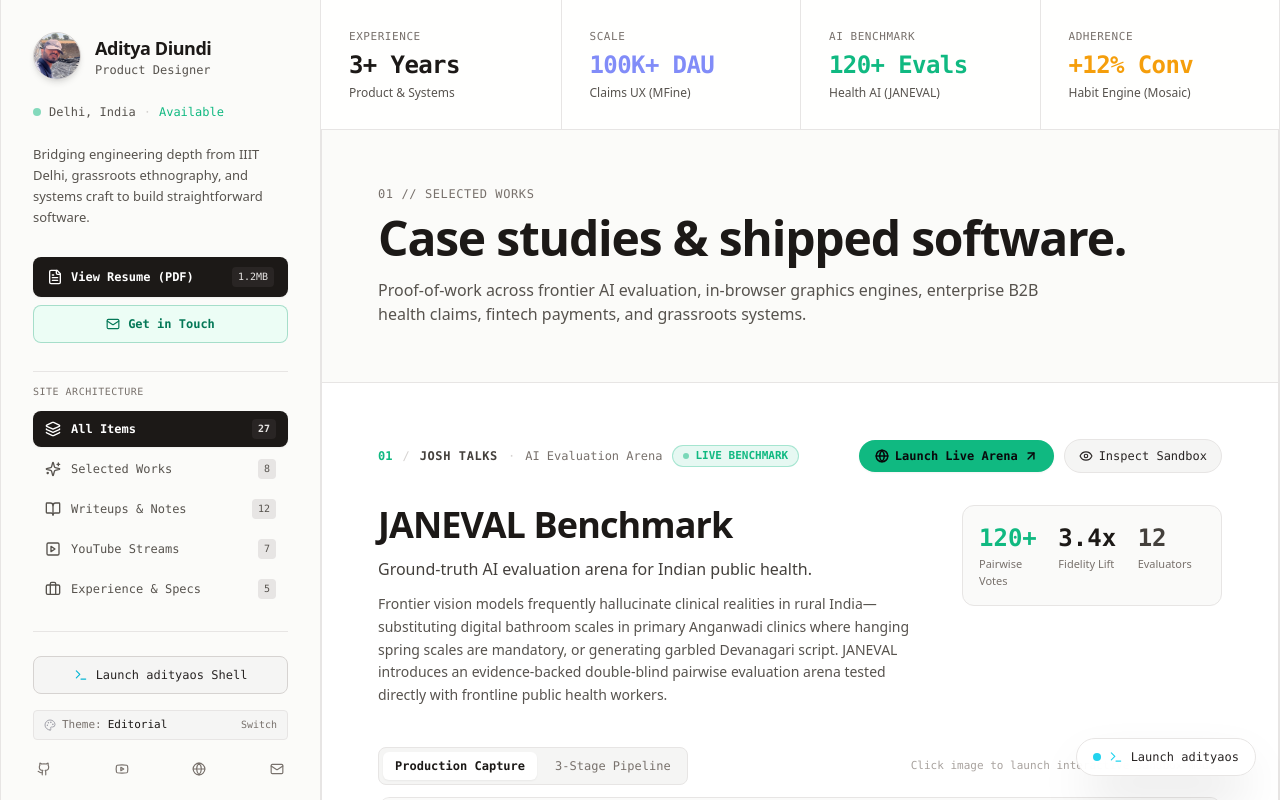
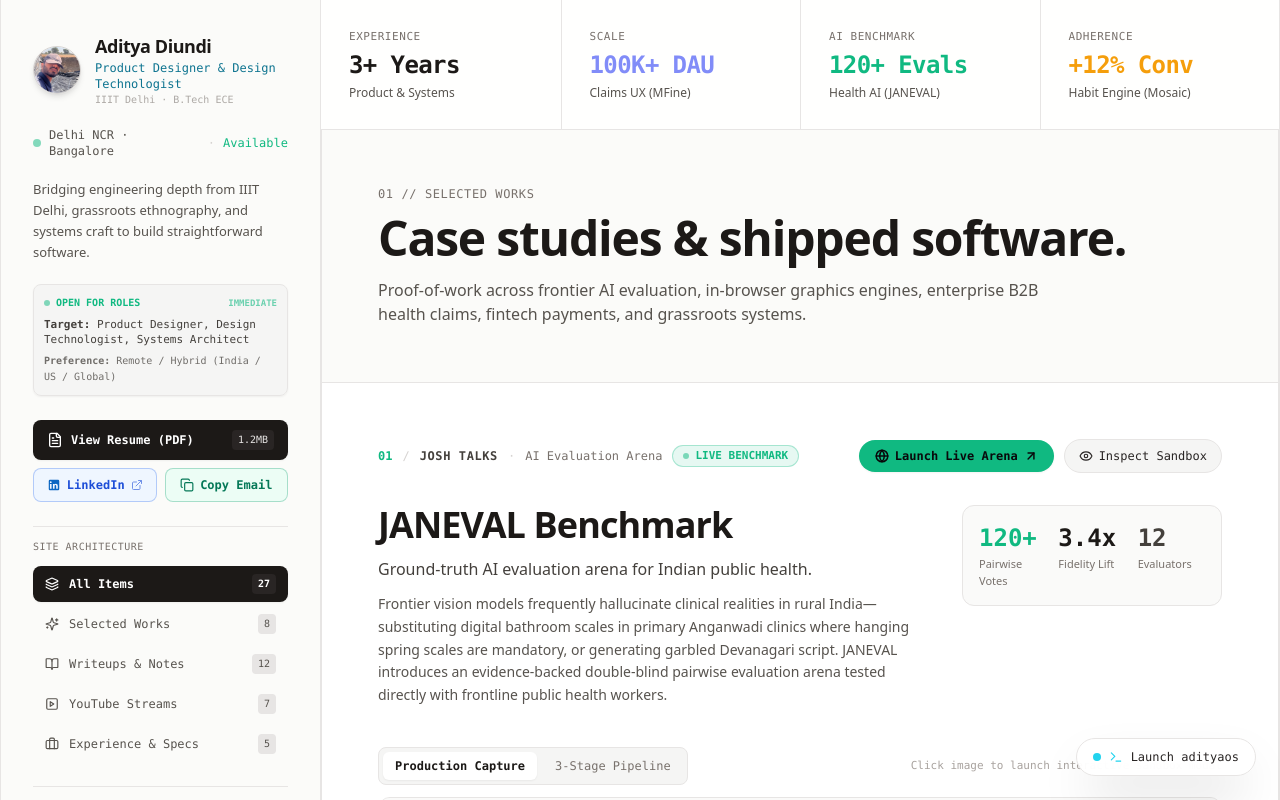
Before and after one commit to AdityaDiundi/adityaos, a Next.js app: page / in a window 1280 px wide. Shown: the top 800 px of the page. Built offline with nearby package versions, Linux system fonts and the light colour scheme.

Commit message:
feat(portfolio): elevate positioning to Product Designer & Design Technologist, add LinkedIn & 1-click email copy

```diff
--- a/components/Portfolio/PortfolioSidebar.tsx
+++ b/components/Portfolio/PortfolioSidebar.tsx
@@ -11,11 +11,13 @@ import {
   Globe,
   Palette,
   Check,
+  Copy,
   Layers,
   BookOpen,
   Briefcase,
   PlaySquare,
   Sparkles,
+  ExternalLink,
 } from "lucide-react";
 import { useThemeStore, OSThemeId } from "@/store/themeStore";
 
@@ -25,14 +27,28 @@ interface PortfolioSidebarProps {
   onLaunchOS: () => void;
 }
 
+const LinkedinIcon = (props: React.SVGProps<SVGSVGElement>) => (
+  <svg viewBox="0 0 24 24" fill="currentColor" {...props}>
+    <path d="M19 3a2 2 0 0 1 2 2v14a2 2 0 0 1-2 2H5a2 2 0 0 1-2-2V5a2 2 0 0 1 2-2h14m-.5 15.5v-5.3a3.26 3.26 0 0 0-3.26-3.26c-.85 0-1.84.52-2.28 1.3v-1.11h-2.79v8.37h2.79v-4.93c0-.77.62-1.4 1.39-1.4a1.4 1.4 0 0 1 1.4 1.4v4.93h2.75M6.46 8.76a1.53 1.53 0 0 0 0-3.06 1.53 1.53 0 0 0 0 3.06m1.4 9.74v-8.37H5.06v8.37h2.8z" />
+  </svg>
+);
+
 export function PortfolioSidebar({
   activeFilter,
   onSelectFilter,
   onLaunchOS,
 }: PortfolioSidebarProps) {
   const [themeDropdownOpen, setThemeDropdownOpen] = useState(false);
+  const [copiedEmail, setCopiedEmail] = useState(false);
   const { currentThemeId, setTheme, activeTheme } = useThemeStore();
   const isDark = activeTheme.isDark;
+
+  const handleCopyEmail = (e: React.MouseEvent) => {
+    e.preventDefault();
+    navigator.clipboard.writeText("aditya15124@iiitd.ac.in");
+    setCopiedEmail(true);
+    setTimeout(() => setCopiedEmail(false), 2200);
+  };
 
   const feedToggles = [
     { id: "all", label: "All Items", icon: Layers, count: "27" },
@@ -58,7 +74,7 @@ export function PortfolioSidebar({
       }`}
     >
       {/* Top Identity & Above-The-Fold Conversion Block */}
-      <div className="space-y-6">
+      <div className="space-y-5">
         {/* Profile Avatar & Title */}
         <div className="flex items-center gap-3.5">
           <div
@@ -83,11 +99,18 @@ export function PortfolioSidebar({
               Aditya Diundi
             </h1>
             <p
-              className={`text-xs font-mono ${
-                isDark ? "text-zinc-400" : "text-stone-600"
+              className={`text-xs font-mono font-medium ${
+                isDark ? "text-cyan-400" : "text-cyan-700"
               }`}
             >
-              Product Designer
+              Product Designer & Design Technologist
+            </p>
+            <p
+              className={`text-[10px] font-mono opacity-60 ${
+                isDark ? "text-zinc-400" : "text-stone-500"
+              }`}
+            >
+              IIIT Delhi · B.Tech ECE
             </p>
           </div>
         </div>
@@ -99,7 +122,7 @@ export function PortfolioSidebar({
           }`}
         >
           <span className="w-2 h-2 rounded-full bg-emerald-500 animate-pulse" />
-          <span>Delhi, India</span>
+          <span>Delhi NCR · Bangalore</span>
           <span className={isDark ? "text-zinc-600" : "text-stone-300"}>·</span>
           <span className="text-emerald-500 font-medium">Available</span>
         </div>
@@ -113,9 +136,33 @@ export function PortfolioSidebar({
           Bridging engineering depth from IIIT Delhi, grassroots ethnography, and systems craft to build straightforward software.
         </p>
 
+        {/* Open To Work Target Roles Card */}
+        <div
+          className={`p-2.5 rounded-lg border text-xs font-mono space-y-1.5 shadow-sm transition-colors ${
+            isDark
+              ? "bg-zinc-900/60 border-zinc-800 text-zinc-300"
+              : "bg-stone-100/90 border-stone-200 text-stone-700"
+          }`}
+        >
+          <div className="flex items-center justify-between text-[10px] uppercase font-bold text-emerald-500">
+            <span className="flex items-center gap-1.5">
+              <span className="w-1.5 h-1.5 rounded-full bg-emerald-500 animate-pulse" />
+              Open For Roles
+            </span>
+            <span className="opacity-60 text-[9px]">Immediate</span>
+          </div>
+          <div className="text-[11px] leading-snug">
+            <strong>Target:</strong> Product Designer, Design Technologist, Systems Architect
+          </div>
+          <div className="text-[10px] opacity-75">
+            <strong>Preference:</strong> Remote / Hybrid (India / US / Global)
+          </div>
+        </div>
+
         {/* Above-The-Fold High-Contrast Conversion Path for Recruiters */}
         <div className="space-y-2 pt-1 pb-1">
-          <div className="flex flex-col sm:flex-row lg:flex-col gap-2 font-mono text-xs">
+          <div className="flex flex-col gap-2 font-mono text-xs">
+            {/* 1. Primary Resume Button */}
             <a
               href="/Aditya_Diundi_Resume.pdf"
               target="_blank"
@@ -137,17 +184,49 @@ export function PortfolioSidebar({
               </span>
             </a>
 
+            {/* 2. Dual Connect Row: LinkedIn & Copy Email */}
+            <div className="grid grid-cols-2 gap-2">
               <a
-              href="mailto:aditya15124@iiitd.ac.in"
-              className={`w-full py-2.5 px-3.5 rounded-lg border font-semibold flex items-center justify-center gap-2 transition-all cursor-pointer ${
+                href="https://www.linkedin.com/in/adityadiundi/"
+                target="_blank"
+                rel="noopener noreferrer"
+                className={`py-2 px-2.5 rounded-lg border font-semibold flex items-center justify-center gap-1.5 transition-all cursor-pointer ${
                   isDark
+                    ? "border-blue-500/30 bg-blue-950/20 hover:bg-blue-900/40 text-blue-300"
+                    : "border-blue-600/30 bg-blue-50 hover:bg-blue-100 text-blue-700"
+                }`}
+              >
+                <LinkedinIcon className="w-3.5 h-3.5 text-[#0A66C2]" />
+                <span>LinkedIn</span>
+                <ExternalLink className="w-3 h-3 opacity-60" />
+              </a>
+
+              <button
+                type="button"
+                onClick={handleCopyEmail}
+                className={`py-2 px-2.5 rounded-lg border font-semibold flex items-center justify-center gap-1.5 transition-all cursor-pointer ${
+                  copiedEmail
+                    ? isDark
+                      ? "border-emerald-500 bg-emerald-950/40 text-emerald-300"
+                      : "border-emerald-600 bg-emerald-100 text-emerald-800"
+                    : isDark
                     ? "border-emerald-500/30 bg-emerald-950/20 hover:bg-emerald-900/40 text-emerald-300"
                     : "border-emerald-600/30 bg-emerald-50 hover:bg-emerald-100 text-emerald-700"
                 }`}
               >
-              <Mail className="w-3.5 h-3.5" />
-              <span>Get in Touch</span>
-            </a>
+                {copiedEmail ? (
+                  <>
+                    <Check className="w-3.5 h-3.5 text-emerald-400 stroke-[3]" />
+                    <span>Copied!</span>
+                  </>
+                ) : (
+                  <>
+                    <Copy className="w-3.5 h-3.5" />
+                    <span>Copy Email</span>
+                  </>
+                )}
+              </button>
+            </div>
           </div>
         </div>
 
@@ -178,20 +257,20 @@ export function PortfolioSidebar({
                         ? "bg-zinc-100 text-zinc-950 font-semibold shadow-sm"
                         : "bg-stone-900 text-white font-semibold shadow-sm"
                       : isDark
-                      ? "text-zinc-400 hover:text-white hover:bg-zinc-900/70"
-                      : "text-stone-600 hover:text-stone-900 hover:bg-stone-100"
+                      ? "text-zinc-400 hover:bg-zinc-900/80 hover:text-zinc-200"
+                      : "text-stone-600 hover:bg-stone-100 hover:text-stone-900"
                   }`}
                 >
                   <div className="flex items-center gap-2.5">
-                    <Icon className="w-4 h-4" />
+                    <Icon className="w-3.5 h-3.5" />
                     <span>{item.label}</span>
                   </div>
                   <span
-                    className={`text-[10px] px-1.5 py-0.5 rounded ${
+                    className={`text-[10px] px-1.5 py-0.5 rounded font-mono ${
                       isActive
                         ? isDark
-                          ? "bg-zinc-300 text-zinc-900 font-bold"
-                          : "bg-stone-800 text-stone-200 font-bold"
+                          ? "bg-zinc-200 text-zinc-900"
+                          : "bg-stone-800 text-white"
                         : isDark
                         ? "bg-zinc-900 text-zinc-500"
                         : "bg-stone-200 text-stone-600"
@@ -239,7 +318,7 @@ export function PortfolioSidebar({
               <Palette className="w-3 h-3 text-zinc-400" />
               <span className={isDark ? "text-zinc-500" : "text-stone-500"}>Theme:</span>
               <span className={`font-medium ${isDark ? "text-zinc-200" : "text-stone-900"}`}>
-                {themeOptions.find((t) => t.id === currentThemeId)?.label.split(" ")[0] || "Obsidian"}
+                {themeOptions.find((t) => t.id === currentThemeId)?.label.split(" ")[0] || "Editorial"}
               </span>
             </div>
             <span className={`text-[10px] ${isDark ? "text-zinc-500" : "text-stone-500"}`}>
@@ -290,6 +369,15 @@ export function PortfolioSidebar({
           }`}
         >
           <a
+            href="https://www.linkedin.com/in/adityadiundi/"
+            target="_blank"
+            rel="noopener noreferrer"
+            className={`transition-colors p-1 hover:text-blue-500`}
+            title="LinkedIn"
+          >
+            <LinkedinIcon className="w-3.5 h-3.5" />
+          </a>
+          <a
             href="https://github.com/AdityaDiundi"
             target="_blank"
             rel="noopener noreferrer"
--- a/components/Portfolio/ResumeSection.tsx
+++ b/components/Portfolio/ResumeSection.tsx
@@ -316,16 +316,27 @@ export function ResumeSection() {
                   isDark ? "text-zinc-400" : "text-stone-600"
                 }`}
               >
-                Based in Delhi. Open for full-time product designer roles, systems architecture, and design advisory.
+                Based in Delhi NCR. Open for full-time Product Designer, Design Technologist, and Systems Architect roles (Remote / Hybrid / Relocation).
               </p>
-              <div className="space-y-2 pt-1">
+              <div className="space-y-2 pt-1 font-mono">
+                <a
+                  href="https://www.linkedin.com/in/adityadiundi/"
+                  target="_blank"
+                  rel="noopener noreferrer"
+                  className={`flex items-center gap-2 transition-colors text-xs ${
+                    isDark ? "text-blue-400 hover:text-blue-300" : "text-blue-700 hover:text-blue-900"
+                  }`}
+                >
+                  <ExternalLink className="w-3.5 h-3.5" />
+                  <span>linkedin.com/in/adityadiundi</span>
+                </a>
                 <a
                   href="mailto:aditya15124@iiitd.ac.in"
                   className={`flex items-center gap-2 transition-colors text-xs ${
                     isDark ? "text-zinc-300 hover:text-white" : "text-stone-800 hover:text-black"
                   }`}
                 >
-                  <Mail className="w-4 h-4 text-emerald-500" />
+                  <Mail className="w-3.5 h-3.5 text-emerald-500" />
                   <span>aditya15124@iiitd.ac.in</span>
                 </a>
                 <div
@@ -333,7 +344,7 @@ export function ResumeSection() {
                     isDark ? "text-zinc-400" : "text-stone-600"
                   }`}
                 >
-                  <Phone className="w-4 h-4 text-zinc-500" />
+                  <Phone className="w-3.5 h-3.5 text-zinc-500" />
                   <span>+91 8510860382</span>
                 </div>
               </div>
```
Also changed, not shown: 2 other files (tests, documents, lock files or other folders). Lines whose indentation alone changed are shown as unchanged.
